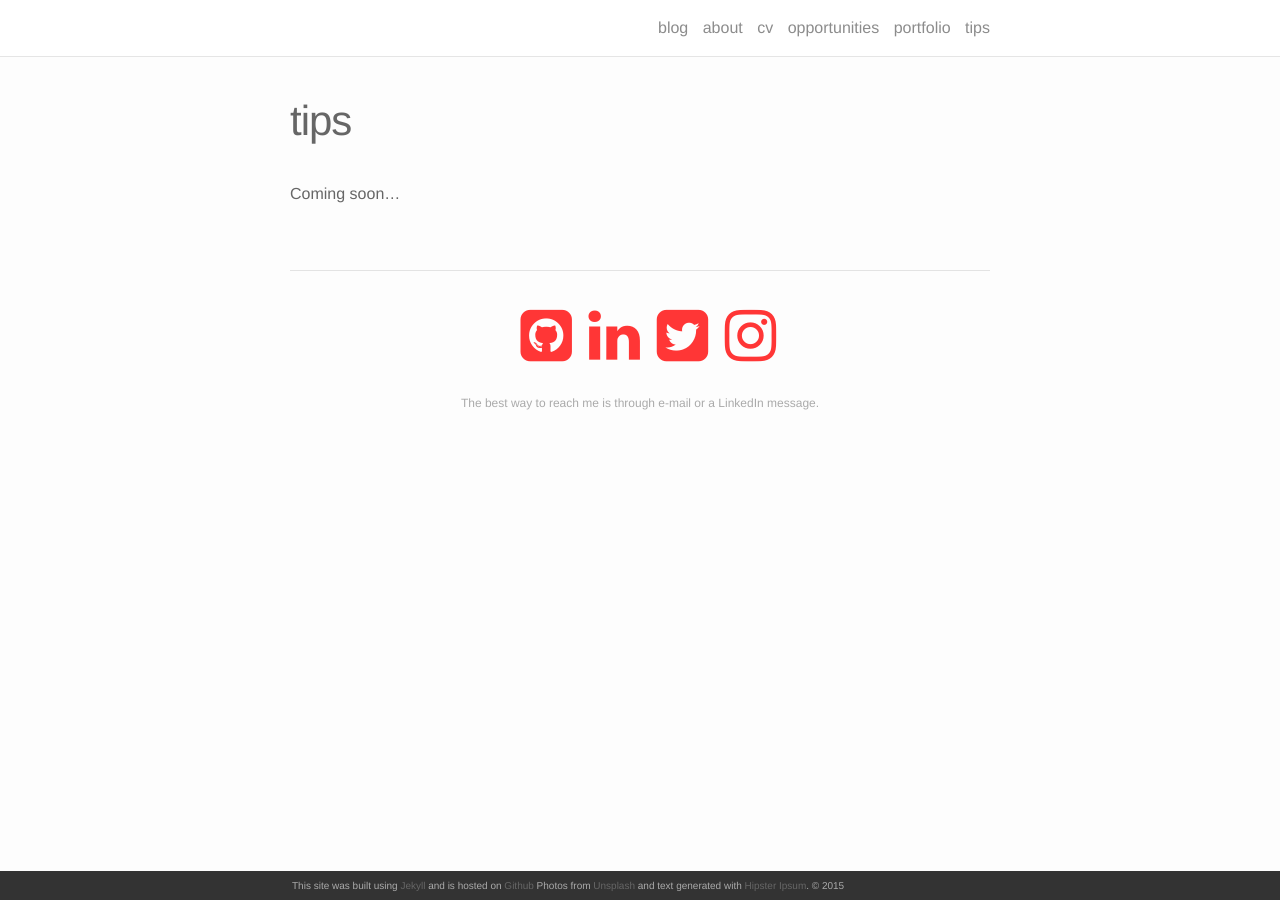
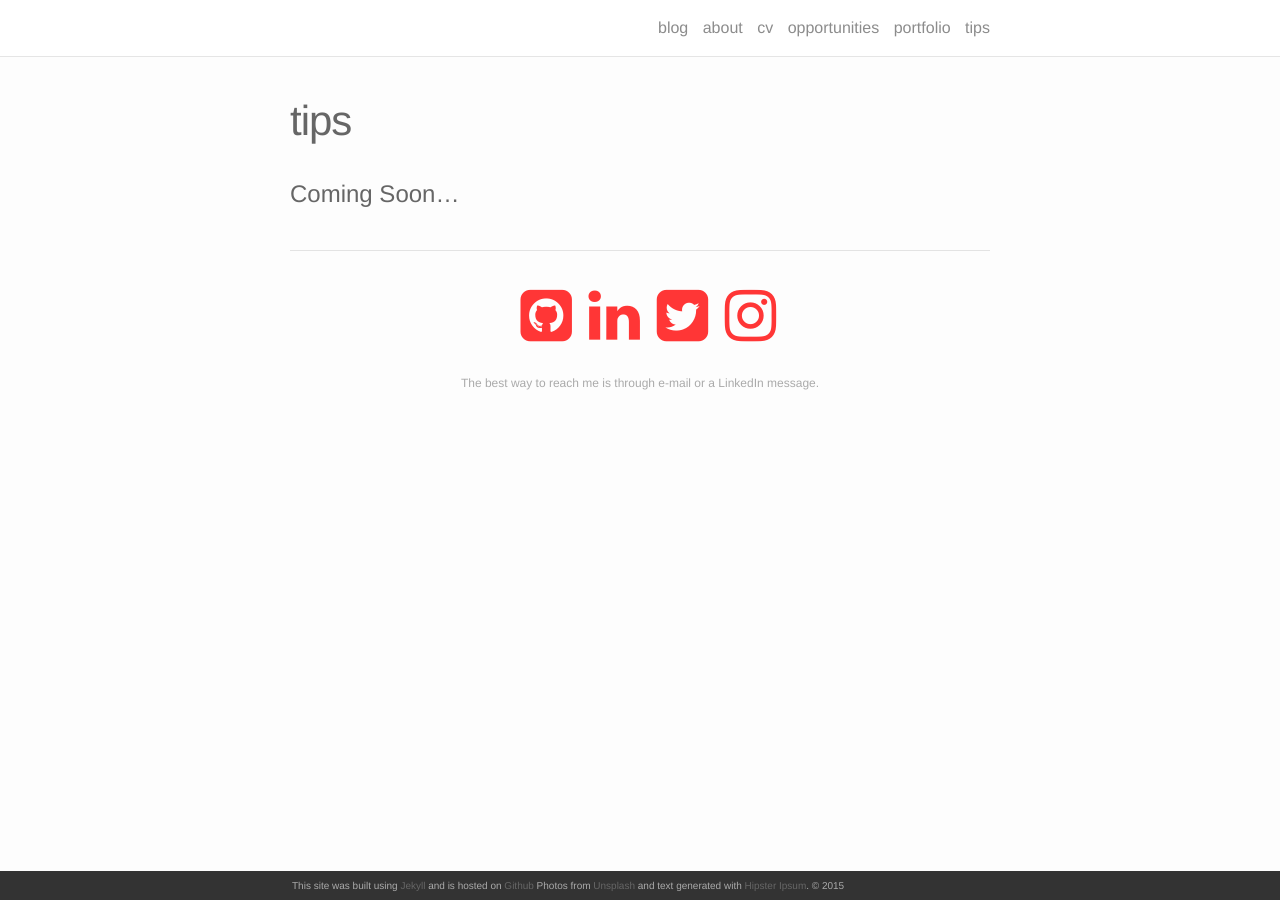
Before and after one commit to ceharvs/ceharvs.github.io, a Jekyll site: the page built from tips.md, in a window 1280 px wide. Built offline with Jekyll 4.4.1, drawn with Linux system fonts in a browser that asks for light colours; nearby versions of some CDN libraries.

```diff
--- a/tips.md
+++ b/tips.md
@@ -4,7 +4,7 @@ title: tips
 permalink: /tips/
 ---
 
-Coming soon...
+# Coming Soon...
 
 
 <br/>
```
Also changed, not shown: cv.md (+1 -1 lines).
